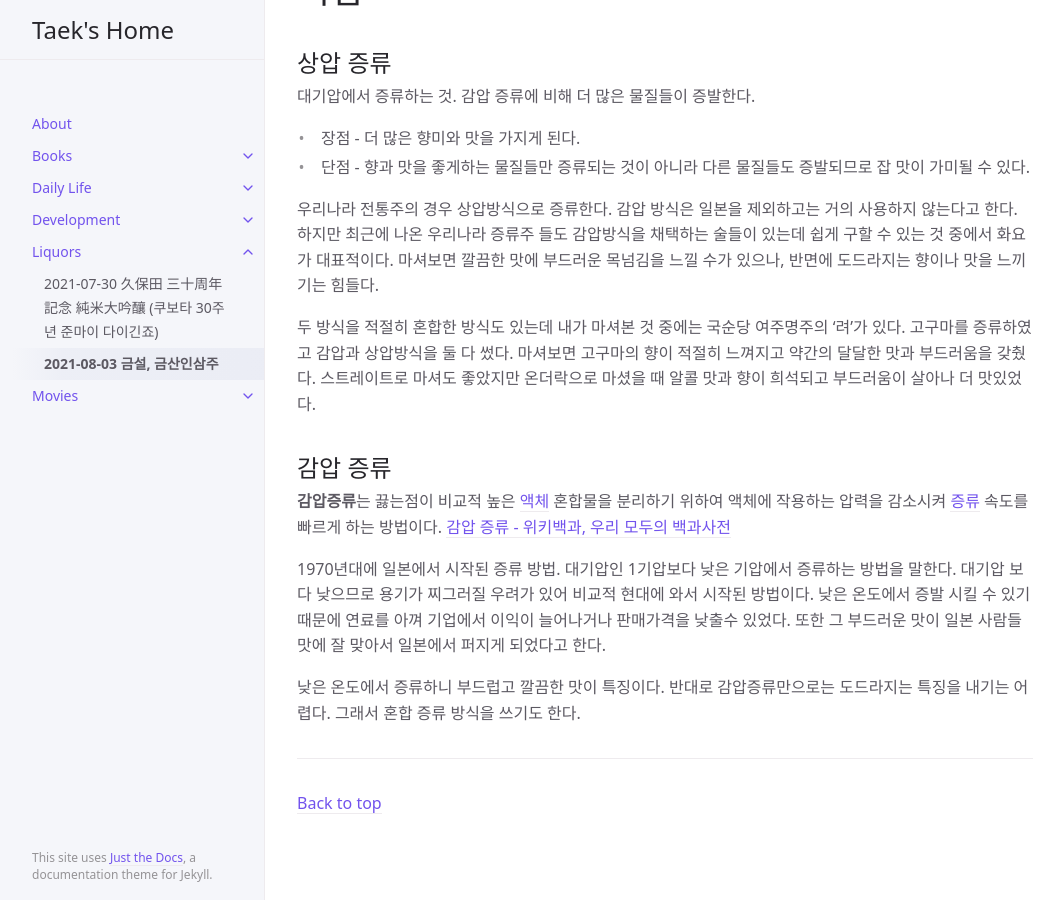
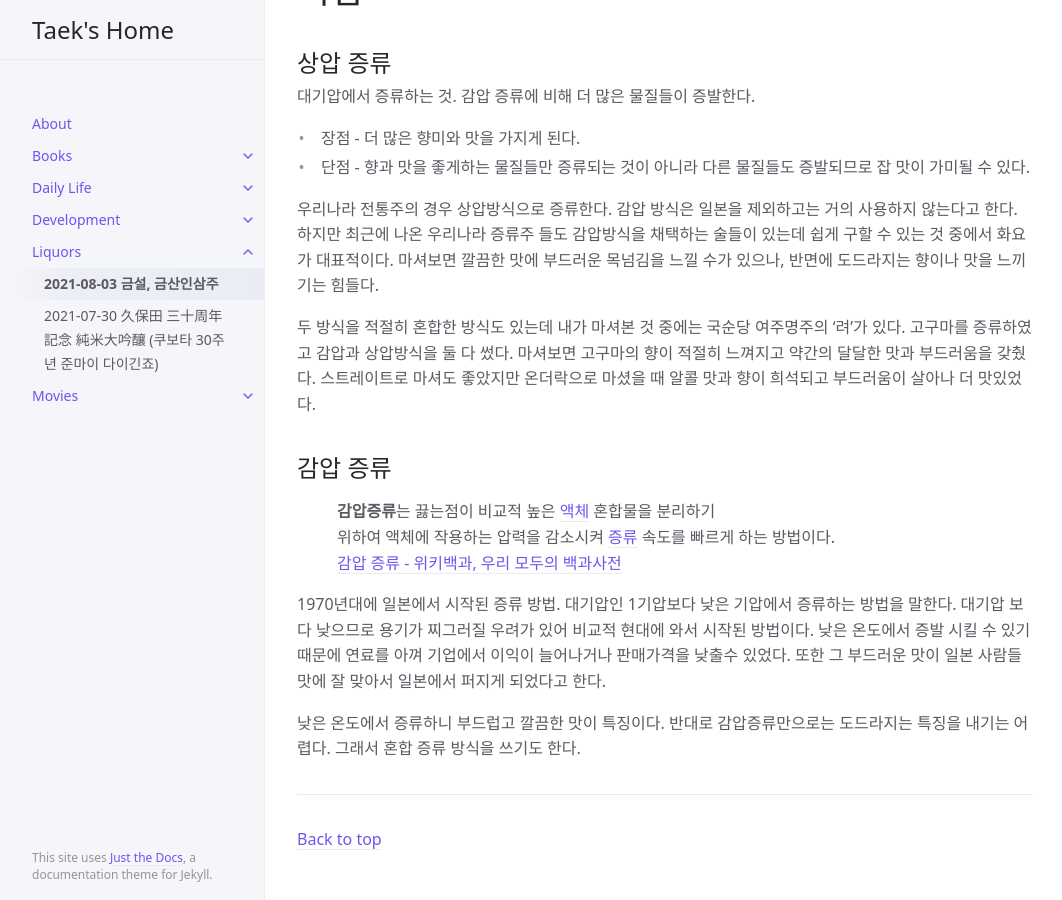
Before and after one commit to SEONGTAEK01/SEONGTAEK01.github.io, a Jekyll site: the page built from docs/liquors/2021-08-03.md, in a window 1280 px wide and 900 px high, scrolled down 2156 px. Shown: the whole window, without its empty margins (107-1169 px from the left). Built offline with Jekyll 4.4.1, drawn with Linux system fonts in a browser that asks for light colours.

Commit message:
Update geumseol format

```diff
--- a/docs/liquors/2021-08-03.md
+++ b/docs/liquors/2021-08-03.md
@@ -29,7 +29,7 @@
 좀 더 부드러움이 추가되었다.
 근데 확 올라왔다가 뒷심이 약한 느낌.
 
-- 단 맛이 강해졌다. 개인적으로 아쉬운 부분. 최근 우리나라 술에서 주종을 가리지 않고 소주, 막걸리, 증류주, 전통주, 맥주 등 거의 모든 주류에서 기타 과당, 아스파탐, 스테비아 등 당류를 추가적으로 첨가하는데 개인적으로는 상당히 아쉬운 부분이다.  처음 한두번이야 괜찮다고 느끼는데 지속적으로 마시기가 힘들고 다른 맛들을 눌러 버린다. 차라리 송명섭 막걸리 처럼 아예 심심한게 낫다고 생각한다.
+단 맛이 강해졌다. 개인적으로 아쉬운 부분. 최근 우리나라 술에서 주종을 가리지 않고 소주, 막걸리, 증류주, 전통주, 맥주 등 거의 모든 주류에서 기타 과당, 아스파탐, 스테비아 등 당류를 추가적으로 첨가하는데 개인적으로는 상당히 아쉬운 부분이다.  처음 한두번이야 괜찮다고 느끼는데 지속적으로 마시기가 힘들고 다른 맛들을 눌러 버린다. 차라리 송명섭 막걸리 처럼 아예 심심한게 낫다고 생각한다.
 
 # 다른 특징
 - 역시나 금박. 맛에 영향을 주진 않지만 엔터테인먼트 적인 요소라 할 수 있겠다.
@@ -47,8 +47,9 @@
 두 방식을 적절히 혼합한 방식도 있는데 내가 마셔본 것 중에는 국순당 여주명주의 ‘려’가 있다. 고구마를 증류하였고 감압과 상압방식을 둘 다 썼다. 마셔보면 고구마의 향이 적절히 느껴지고 약간의 달달한 맛과 부드러움을 갖췄다. 스트레이트로 마셔도 좋았지만 온더락으로 마셨을 때 알콜 맛과 향이 희석되고 부드러움이 살아나 더 맛있었다.
 
 ## 감압 증류
-**감압증류**는 끓는점이 비교적 높은  [액체](https://ko.wikipedia.org/wiki/%EC%95%A1%EC%B2%B4)  혼합물을 분리하기 위하여 액체에 작용하는 압력을 감소시켜  [증류](https://ko.wikipedia.org/wiki/%EC%A6%9D%EB%A5%98)  속도를 빠르게 하는 방법이다.
-[감압 증류 - 위키백과, 우리 모두의 백과사전](https://ko.wikipedia.org/wiki/%EA%B0%90%EC%95%95_%EC%A6%9D%EB%A5%98)
+> **감압증류**는 끓는점이 비교적 높은  [액체](https://ko.wikipedia.org/wiki/%EC%95%A1%EC%B2%B4)  혼합물을 분리하기
+> 위하여 액체에 작용하는 압력을 감소시켜  [증류](https://ko.wikipedia.org/wiki/%EC%A6%9D%EB%A5%98)  속도를 빠르게 하는 방법이다.
+> [감압 증류 - 위키백과, 우리 모두의 백과사전](https://ko.wikipedia.org/wiki/%EA%B0%90%EC%95%95_%EC%A6%9D%EB%A5%98)
 
 1970년대에 일본에서 시작된 증류 방법. 대기압인 1기압보다 낮은 기압에서 증류하는 방법을 말한다. 대기압 보다 낮으므로 용기가 찌그러질 우려가 있어 비교적 현대에 와서 시작된 방법이다. 낮은 온도에서 증발 시킬 수 있기 때문에 연료를 아껴 기업에서 이익이 늘어나거나 판매가격을 낮출수  있었다. 또한 그 부드러운 맛이 일본 사람들 맛에 잘 맞아서 일본에서 퍼지게 되었다고 한다.
 
```
Also changed, not shown: docs/liquors/2021-07-31.md (+1 -1 lines).
